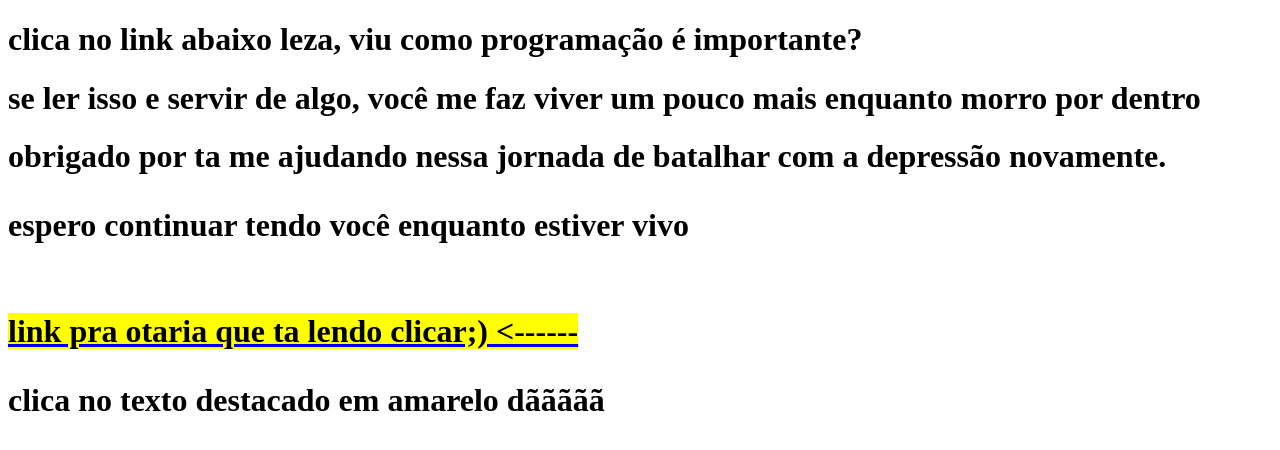
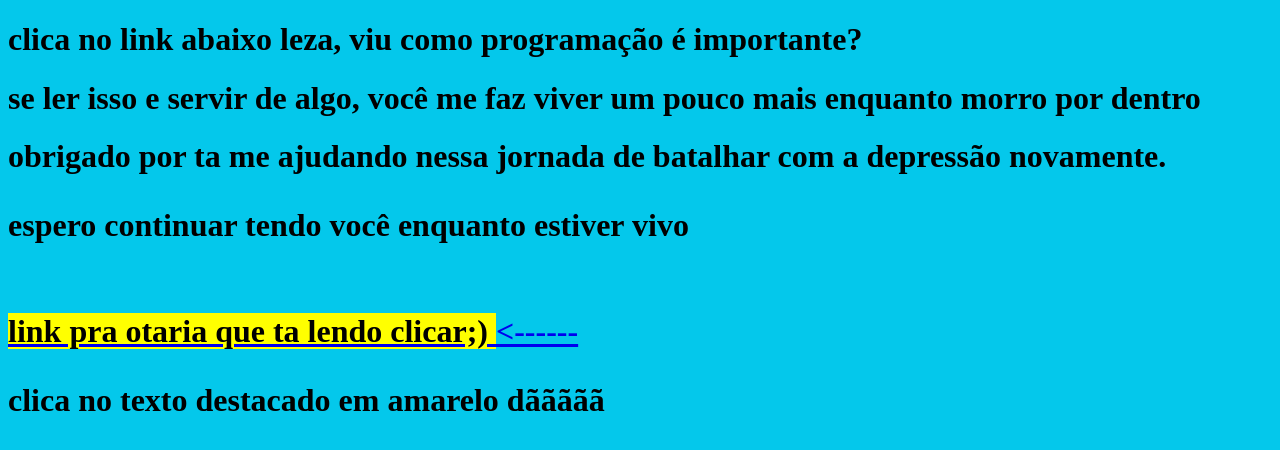
Before and after one commit to Kelvinkkjl/Presente, a plain HTML site: page index.html in a window 1280 px wide. Drawn offline with Linux system fonts and the light colour scheme.

Commit message:
Update index.html

```diff
--- a/index.html
+++ b/index.html
@@ -5,7 +5,7 @@
     <meta name="viewport" content="width=device-width, initial-scale=1.0">
     <title>teste</title><!--eu como muito o nathan-->
 </head>
-<body>
+<body style="background-color: rgb(4, 200, 235);">
 
 <p><h1>clica no link abaixo leza, viu como programação é importante?</h1></p>
 <p><h1>se ler isso e servir de algo, você me faz viver um pouco mais enquanto morro por dentro</h1></p>
@@ -15,7 +15,8 @@
 
 
 
-<p><a href=https://www.youtube.com/watch?v=EbVV9FDxM4c> <mark><br>link pra otaria que ta lendo clicar;) <------</mark></a> </p>
+
+<p><a href=https://www.youtube.com/watch?v=EbVV9FDxM4c&pp=ygUKaW1wcmV2aXN0bw%3D%3D> <br> <mark> link pra otaria que ta lendo clicar;) </mark> <b><------</b></a> </p>
 
 
 <p>clica no texto destacado em amarelo dããããã</p>
```
